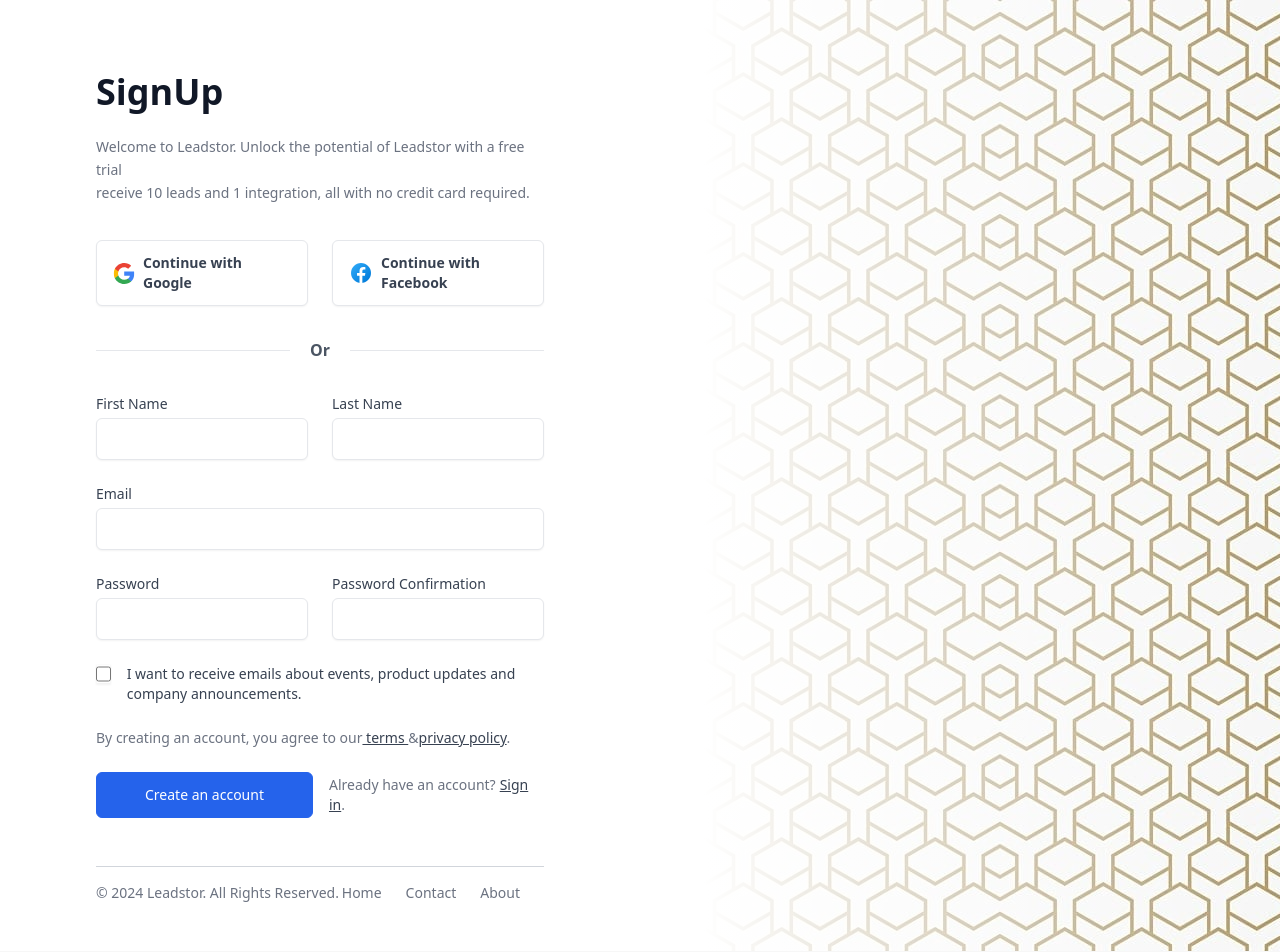
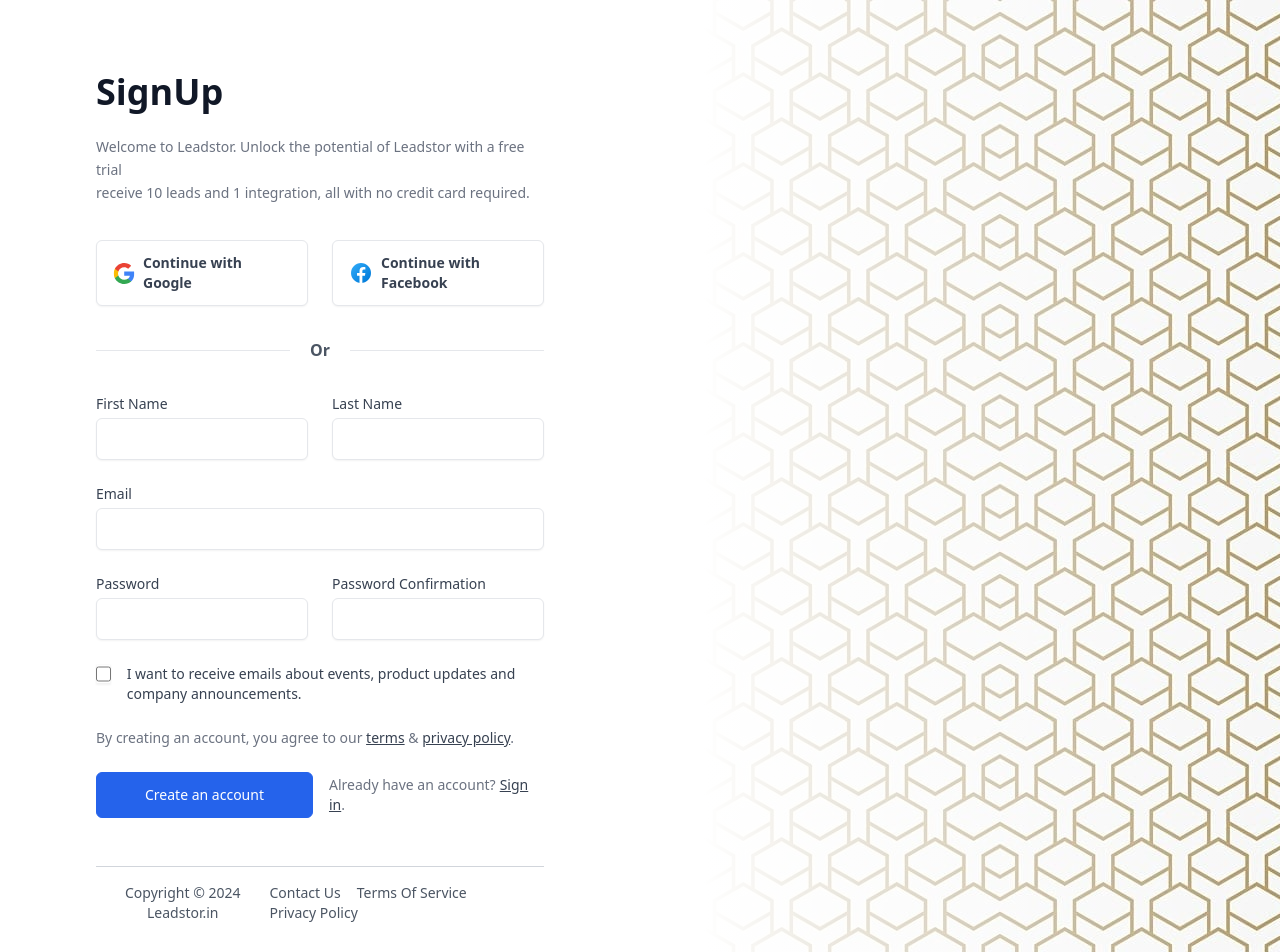
Before and after one commit to Marching-Ants-Technologies-Pvt-Ltd/leadstor-website, a Next.js app: page /signup in a window 1280 px wide. Shown: the top 952 px of the page. Built offline with nearby package versions, Linux system fonts and the light colour scheme; no server answers.

Commit message:
Fix: Privacy policy on home, signin and signup pages

```diff
--- a/src/app/signin/page.jsx
+++ b/src/app/signin/page.jsx
@@ -242,18 +242,19 @@
                                 <div className="col-span-6">
                                     <div className="w-full mt-6 border-t pt-4 border-gray-300 md:flex md:items-center md:justify-between">
 
-                                        <span className="cursor-default text-sm text-gray-500 sm:text-center dark:text-gray-400">© 2024 <Link href="/" className="hover:underline">Leadstor</Link>. All Rights Reserved.
+                                        <span className="cursor-default text-sm text-gray-600 sm:text-center dark:text-gray-400">Copyright © 2024 <Link href="/" className="hover:underline">Leadstor.in</Link>
                                         </span>
 
-                                        <ul className="flex flex-wrap items-center mt-3 text-sm font-normal text-gray-500 dark:text-gray-400 sm:mt-0">
+                                        <ul className="flex flex-wrap items-center mt-3 text-sm font-normal text-gray-600 dark:text-gray-400 sm:mt-0">
                                             <li>
-                                                <Link href="/" className="hover:underline me-4 md:me-6">Home</Link>
+                                                <Link href="/contact" className="hover:underline me-4">Contact Us</Link>
                                             </li>
                                             <li>
-                                                <Link href="/contact" className="hover:underline me-4 md:me-6">Contact</Link>
+                                                <Link href="/terms" className="hover:underline me-4">Terms Of Service</Link>
                                             </li>
                                             <li>
-                                                <Link href="/about" className="hover:underline me-4 md:me-6">About</Link>
+                                                <Link href="/privacy-policy" className="hover:underline">
+                                                Privacy Policy</Link>
                                             </li>
                                         </ul>
                                     </div>
--- a/src/app/signup/page.jsx
+++ b/src/app/signup/page.jsx
@@ -244,9 +244,9 @@
 
                                 <div className="col-span-6">
                                     <p className="text-sm text-gray-500">
-                                        By creating an account, you agree to our
-                                        <a href="/terms" className="text-gray-700 underline"> terms </a>
-                                        &amp;
+                                        By creating an account, you agree to our&nbsp;
+                                        <a href="/terms" className="text-gray-700 underline">terms</a>
+                                        &nbsp;&amp;&nbsp;
                                         <a href="/privacy-policy" className="text-gray-700 underline">privacy policy</a>.
                                     </p>
                                 </div>
@@ -269,18 +269,19 @@
                                 <div className="col-span-6">
                                     <div className="w-full mt-6 border-t pt-4 border-gray-300 md:flex md:items-center md:justify-between">
 
-                                        <span className="cursor-default text-sm text-gray-500 sm:text-center dark:text-gray-400">© 2024 <Link href="/" className="hover:underline">Leadstor</Link>. All Rights Reserved.
+                                        <span className="cursor-default text-sm text-gray-600 sm:text-center dark:text-gray-400">Copyright © 2024 <Link href="/" className="hover:underline">Leadstor.in</Link>
                                         </span>
 
-                                        <ul className="flex flex-wrap items-center mt-3 text-sm font-normal text-gray-500 dark:text-gray-400 sm:mt-0">
+                                        <ul className="flex flex-wrap items-center mt-3 text-sm font-normal text-gray-600 dark:text-gray-400 sm:mt-0">
                                             <li>
-                                                <Link href="/" className="hover:underline me-4 md:me-6">Home</Link>
+                                                <Link href="/contact" className="hover:underline me-4">Contact Us</Link>
                                             </li>
                                             <li>
-                                                <Link href="/contact" className="hover:underline me-4 md:me-6">Contact</Link>
+                                                <Link href="/terms" className="hover:underline me-4">Terms Of Service</Link>
                                             </li>
                                             <li>
-                                                <Link href="/about" className="hover:underline me-4 md:me-6">About</Link>
+                                                <Link href="/privacy-policy" className="hover:underline">
+                                                Privacy Policy</Link>
                                             </li>
                                         </ul>
                                     </div>
--- a/src/components/Footer.jsx
+++ b/src/components/Footer.jsx
@@ -115,7 +115,7 @@
                         </div>
                         <ul className="flex poppins flex-wrap items-center mt-3 text-sm font-normal text-gray-500 dark:text-gray-400 sm:mt-0">
                             <li>
-                                <Link href="/terms" className="hover:underline me-4 md:me-6">Terms Of Use</Link>
+                                <Link href="/terms" className="hover:underline me-4 md:me-6">Terms Of Service</Link>
                             </li>
                             <li>
                                 <Link href="/privacy-policy" className="hover:underline me-4 md:me-6">Privacy Policy</Link>
```
